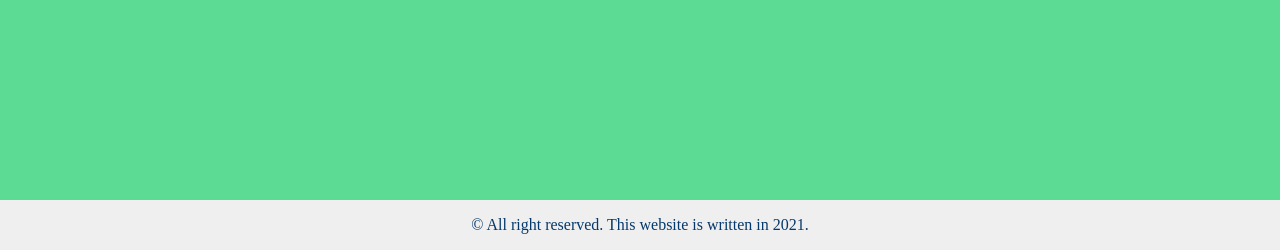
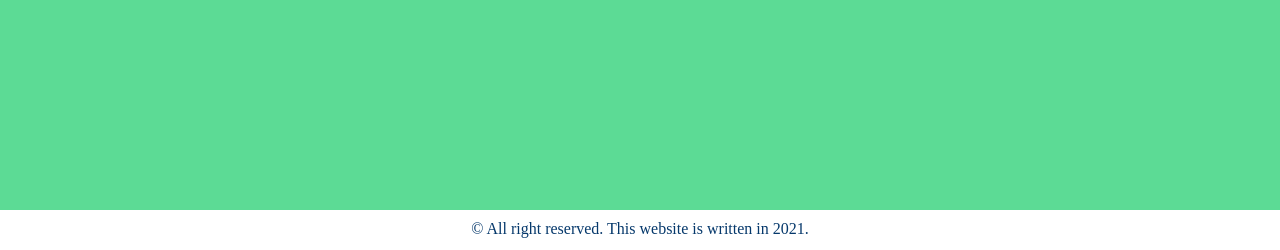
Before and after one commit to lamkimphu258/blogger-flask-app, a Flask app: page / in a window 1280 px wide. Shown: the part 550-800 px from the top of the page. Run offline with Flask 2, Linux system fonts and the light colour scheme; data that the repository does not hold is empty.

Commit message:
MODIFY: footer style

```diff
--- a/app/static/styles/base.css
+++ b/app/static/styles/base.css
@@ -82,11 +82,11 @@ h1, h2, p {
 }
 
 footer {
-    position: absolute;
-    right: 0;
+    position: fixed;
+    padding: 10px 10px 0px 10px;
     bottom: 0;
-    left: 0;
-    padding: 1rem;
-    background-color: #efefef;
+    width: 100%;
+    height: 40px;
+    background: white;
     text-align: center;
 }
```
